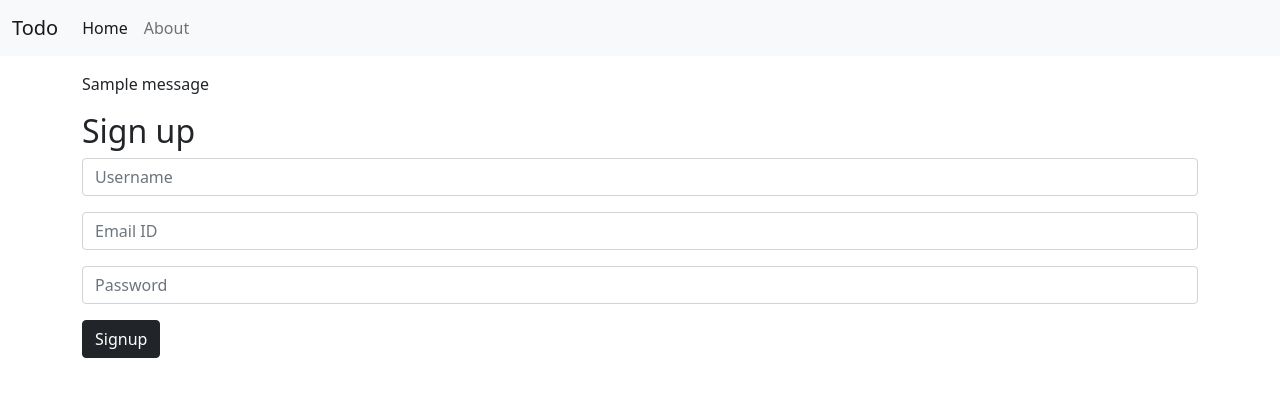
After one commit to taaaahahaha/todo-heroku, a Flask app: page /signup in a window 1280 px wide. The commit adds this page. Shown: the top 397 px of the page. Run offline with Flask 2, Linux system fonts and the light colour scheme; one stand-in notice (Sample message) is shown.

Commit message:
New update

```diff
--- a/app.py
+++ b/app.py
@@ -1,7 +1,7 @@
 # © Taaha Multani @ https://github.com/taaaahahaha
 
 # Imports for WebApp
-from flask import Flask, render_template, request, redirect
+from flask import *
 from datetime import datetime
 
 # Imports for MongoDb Database
@@ -13,10 +13,85 @@ app = Flask(__name__,template_folder='template',static_folder='static')
 # Temporary Cluster
 cluster = MongoClient("mongodb+srv://taaham:123@cluster0.imuxc.mongodb.net/myFirstDatabase?retryWrites=true&w=majority")
 db = cluster["Todo"]
-collection = db["Data"]
+# collection = db["Data"]
+global collection
+global username_global
+
+
+# Collection for storing UserID-Passwords
+collection_uid = db["Userid-passwords"]
+
+
+
+
+
+
 
 @app.route('/', methods=['GET', 'POST'])
-def hello_world():
+def signin():
+    if request.method == 'POST':
+        username = str(request.form['username'])
+        password = str(request.form['password'])
+
+        results = collection_uid.find_one({'username':username})
+        if results == None:
+            flash("Wrong Userid")
+            return render_template('signin.html')
+
+        elif results["password"] != password:
+            flash("Wrong Password")
+            return render_template('signin.html')
+
+        else:
+            # Individual collection for each usrname
+            global collection
+            global username_global
+
+            username_global = username
+            collection = db[username]
+
+            return redirect('/'+username)
+
+
+    return render_template('signin.html')
+
+@app.route('/signup', methods=['GET', 'POST'])
+def signup():
+    if request.method == 'GET':
+        return render_template('signup.html')
+
+    elif request.method == 'POST':
+        username = request.form['username']
+        email = request.form['email']
+        password = request.form['password']
+
+        results = collection_uid.find_one({'username':username})
+        if results == None:
+            collection_uid.insert_one(
+                        {
+                            "username":username,
+                            "email":email,
+                            "password":password
+                        }
+            )
+            db.create_collection(username)
+            return render_template('signin.html')
+
+        else:
+            flash("Username is Already Taken")
+            return render_template('signup.html')
+
+
+    return render_template('signup.html')
+
+
+
+
+
+@app.route('/<usr>', methods=['GET', 'POST'])
+def hello_world(usr):
+    usr = str(usr)
+
     if request.method=='POST':
         title = request.form['title']
         desc = request.form['desc']
@@ -41,26 +116,31 @@ def hello_world():
 
 
     data_obj = collection.find({})
-    return render_template('index.html', allTodo=data_obj, len=collection.count_documents({}))
+    return render_template('index.html', allTodo=data_obj, len=collection.count_documents({}), user = usr)
+
 
 @app.route('/update/<int:sno>', methods=['GET', 'POST'])
 def update(sno):
+    global collection
+    global username_global
     if request.method=='POST':
         title = request.form['title']
         desc = request.form['desc']
         todo = collection.update_one({"_id":sno},{"$set":{"title":title,"desc":desc}})
 
-        return redirect("/")
+        return redirect("/"+username_global)
 
     todo = collection.find_one({"_id":sno})
     return render_template('update.html', todo=todo)
 
 @app.route('/delete/<int:sno>')
 def delete(sno):
+    global collection
+    global username_global
 
     collection.delete_one({"_id":sno})
 
-    return redirect("/")
+    return redirect("/"+username_global)
 
 @app.route("/about")
 def about():
@@ -68,4 +148,5 @@ def about():
 
 
 if __name__ == "__main__":
+    app.secret_key = "somesecretkey"
     app.run(debug=True)
--- a/template/index.html
+++ b/template/index.html
@@ -11,7 +11,7 @@ Home
 
 <div class="container my-3">
     <h2>Add a Todo</h2>
-    <form action='/' method="POST">
+    <form action='/{{user}}' method="POST">
         <div class="mb-3">
             <label for="title" class="form-label">Todo title</label>
             <input type="text" class="form-control" name="title" id="title" aria-describedby="emailHelp">
--- /dev/null
+++ b/template/signup.html
@@ -0,0 +1,70 @@
+{% extends 'base.html' %}
+
+{% block title %}
+Signup
+{% endblock title %}
+
+{% block body %}
+
+
+
+<div class="container my-3">
+
+
+    {% with messages = get_flashed_messages() %}
+    {% if messages %}
+        {% for message in messages %}
+            <p>{{ message }}</p>
+        {% endfor %}
+    {% endif %}
+    {% endwith %}
+
+</div>
+
+
+<div class="container my-3">
+    <h2>Sign up</h2>
+    <form action="/signup" method="POST">
+
+        <div class="mb-3">
+            <input type="text" class="form-control" name="username" id="username" placeholder="Username" Required>
+        </div>
+        <div class="mb-3">
+            <input type="email" class="form-control" name="email" id="email" aria-describedby="emailHelp" placeholder="Email ID" Required>
+        </div>
+        <div class="mb-3">
+            <input type="password" class="form-control" name="password" id="password" placeholder="Password" Required>
+        </div>
+        <!-- <div class="mb-3">
+            <input type="password" class="form-control" name="pass2" id="pass2" placeholder="Confirm password" Required>
+        </div> -->
+        <!-- <div class="mb-3">
+            <input type="text" class="form-control" name="address" id="address" placeholder="Address" Required>
+        </div> -->
+
+        <button type="submit" class="btn btn-dark">  Signup </button>
+    </form>
+</div>
+
+<div class="container my-3">
+
+
+
+    </table>
+</div>
+
+<!-- Optional JavaScript; choose one of the two! -->
+
+<!-- Option 1: Bootstrap Bundle with Popper -->
+<script src="https://cdn.jsdelivr.net/npm/bootstrap@5.1.1/dist/js/bootstrap.bundle.min.js"
+    integrity="sha384-/bQdsTh/da6pkI1MST/rWKFNjaCP5gBSY4sEBT38Q/9RBh9AH40zEOg7Hlq2THRZ"
+    crossorigin="anonymous"></script>
+
+<!-- Option 2: Separate Popper and Bootstrap JS -->
+<!--
+    <script src="https://cdn.jsdelivr.net/npm/@popperjs/core@2.9.3/dist/umd/popper.min.js" integrity="sha384-W8fXfP3gkOKtndU4JGtKDvXbO53Wy8SZCQHczT5FMiiqmQfUpWbYdTil/SxwZgAN" crossorigin="anonymous"></script>
+    <script src="https://cdn.jsdelivr.net/npm/bootstrap@5.1.1/dist/js/bootstrap.min.js" integrity="sha384-skAcpIdS7UcVUC05LJ9Dxay8AXcDYfBJqt1CJ85S/CFujBsIzCIv+l9liuYLaMQ/" crossorigin="anonymous"></script>
+    -->
+
+
+{% endblock body %}
```
Also changed, not shown: temp.py (added, +46 -0 lines), template/signin.html (added, +67 -0 lines), 13 other files.
